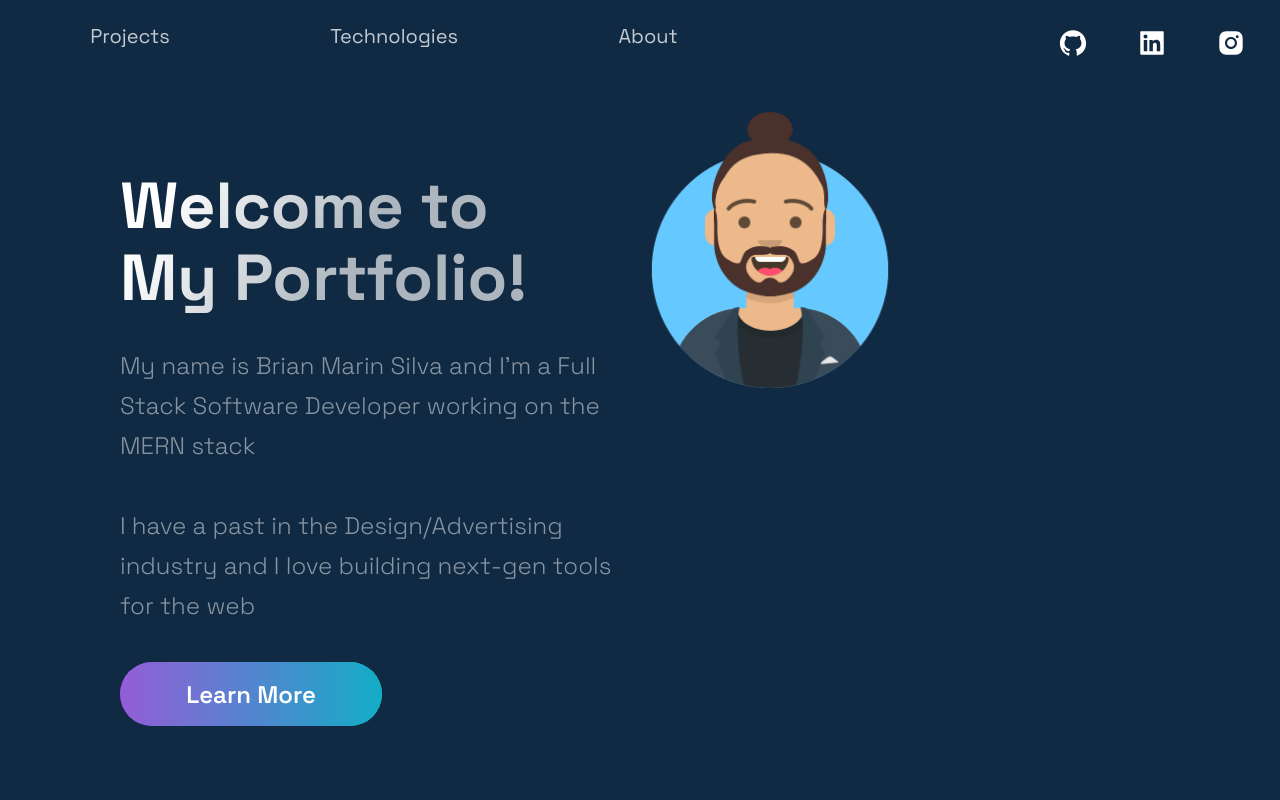
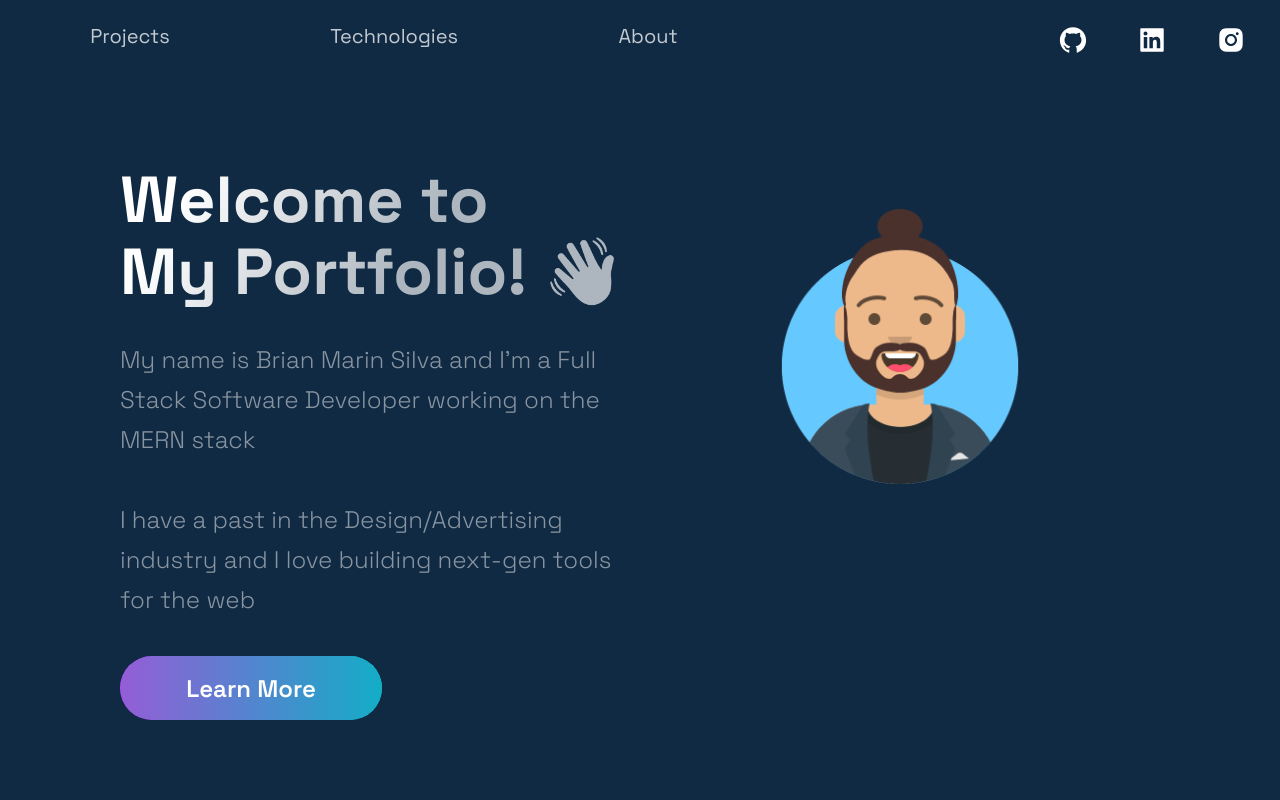
Before and after one commit to bamarin7/portfolio_website_v2, a Next.js app: page / in a window 1280 px wide. Shown: the top 800 px of the page. Built offline with nearby package versions, Linux system fonts and the light colour scheme.

Commit message:
Updating more layout

```diff
--- a/src/components/Header/Header.js
+++ b/src/components/Header/Header.js
@@ -34,13 +34,13 @@ const Header = () =>  (
       </li>
     </Div2>
     <Div3>
-      <SocialIcons href='https://github.com/bamarin7'>
+      <SocialIcons href='https://github.com/bamarin7' target="_blank" rel="noopener noreferrer" >
         <AiFillGithub size='3rem' />
       </SocialIcons>
-      <SocialIcons href='https://www.linkedin.com/in/marinbrian/'>
+      <SocialIcons href='https://www.linkedin.com/in/marinbrian/' target="_blank" rel="noopener noreferrer" >
         <AiFillLinkedin size='3rem' />
       </SocialIcons>
-      <SocialIcons href='https://instagram.com/bamarin_'>
+      <SocialIcons href='https://instagram.com/bamarin_' target="_blank" rel="noopener noreferrer" >
         <AiFillInstagram size='3rem' />
       </SocialIcons>
     </Div3>
--- a/src/components/Header/HeaderStyles.js
+++ b/src/components/Header/HeaderStyles.js
@@ -119,10 +119,10 @@ export const NavProductsIcon = styled(IoIosArrowDropdown)`
 export const SocialIcons = styled.a`
 transition: 0.3s ease;
 color: white;
-border-radius: 50px;
-  padding: 8px;
+border-radius: 10px;
+  padding: 5px;
 &:hover {
-    background-color: #212d45;
+    background-color: #627D98;
     transform: scale(1.2);
     cursor: pointer;
 
--- a/src/components/Hero/Hero.js
+++ b/src/components/Hero/Hero.js
@@ -7,7 +7,7 @@ const Hero = (props) => (
   <Section row nopadding>
     <LeftSection>
       <SectionTitle main center>
-        Welcome to <br /> My Portfolio!
+        Welcome to <br /> My Portfolio! 👋🏼
       </SectionTitle>
       <SectionText>
         My name is Brian Marin Silva and I'm a Full Stack Software Developer working on the MERN stack <br /><br /> I have a past in the Design/Advertising industry and I love building next-gen tools for the web
--- a/src/components/Projects/Projects.js
+++ b/src/components/Projects/Projects.js
@@ -5,7 +5,7 @@ import { Section, SectionDivider, SectionTitle } from '../../styles/GlobalCompon
 import { projects } from '../../constants/constants';
 
 const Projects = () => (
-  <Section nopadding id='projects'>
+  <Section id='projects'>
     <SectionDivider />
     <SectionTitle main>Projects</SectionTitle>
     <GridContainer>
--- a/src/components/Projects/ProjectsStyles.js
+++ b/src/components/Projects/ProjectsStyles.js
@@ -8,12 +8,24 @@ export const Img = styled.img`
 `
 
 export const Img2 = styled.img`
-  width:50%;
+  width: 50%;
   height: auto;
+  z-index: 50;
+
+  @media ${(props) => props.theme.breakpoints.sm} {
+    display: block;
+  }
+`;
+
+export const ImageContainer = styled.div`
+  display: flex;
   justify-content: center;
   align-items: center;
-  z-index: 50;
-`
+  height: 100%;
+  width: 100%;
+  position: relative;
+  transform: translateY(-20%);
+`;
 
 export const GridContainer = styled.section`
 display: grid;
@@ -28,8 +40,8 @@ row-gap: 3rem;
   padding: 2rem;
   padding-bottom: 0;
 }
+`
 
-`
 export const BlogCard = styled.div`
   border-radius: 10px;
   box-shadow: 3px 3px 20px rgba(80, 78, 78, 0.5);
--- a/src/pages/index.js
+++ b/src/pages/index.js
@@ -6,15 +6,17 @@ import Technologies from '../components/Technologies/Technologies';
 import Timeline from '../components/TimeLine/TimeLine';
 import { Layout } from '../layout/Layout';
 import { Section } from '../styles/GlobalComponents';
-import { Img2 } from '../components/Projects/ProjectsStyles';
+import { ImageContainer, Img2 } from '../components/Projects/ProjectsStyles';
 
 const Home = () => {
   return (
     <Layout>
       <Section grid>
         <Hero />
+        <ImageContainer>
+          <Img2 src="/images/avatar.png" alt='avater picture' />
+        </ImageContainer>
         {/* <BgAnimation /> */}
-        <Img2 src="/images/avatar.png" alt='avater picture' />
       </Section>
       <Projects />
       <Technologies />
--- a/src/styles/GlobalComponents/index.js
+++ b/src/styles/GlobalComponents/index.js
@@ -194,8 +194,9 @@ export const ButtonBack = styled.div`
 
   @media ${(props) => props.theme.breakpoints.sm} {
     width: 100%;
-    height: 32px;
+    height: 40px;
     font-size: 14px;
+    margin-top: 32px;
     margin-bottom: ${({ alt }) => alt ? '0' : '32px'};
   }
 `
```
